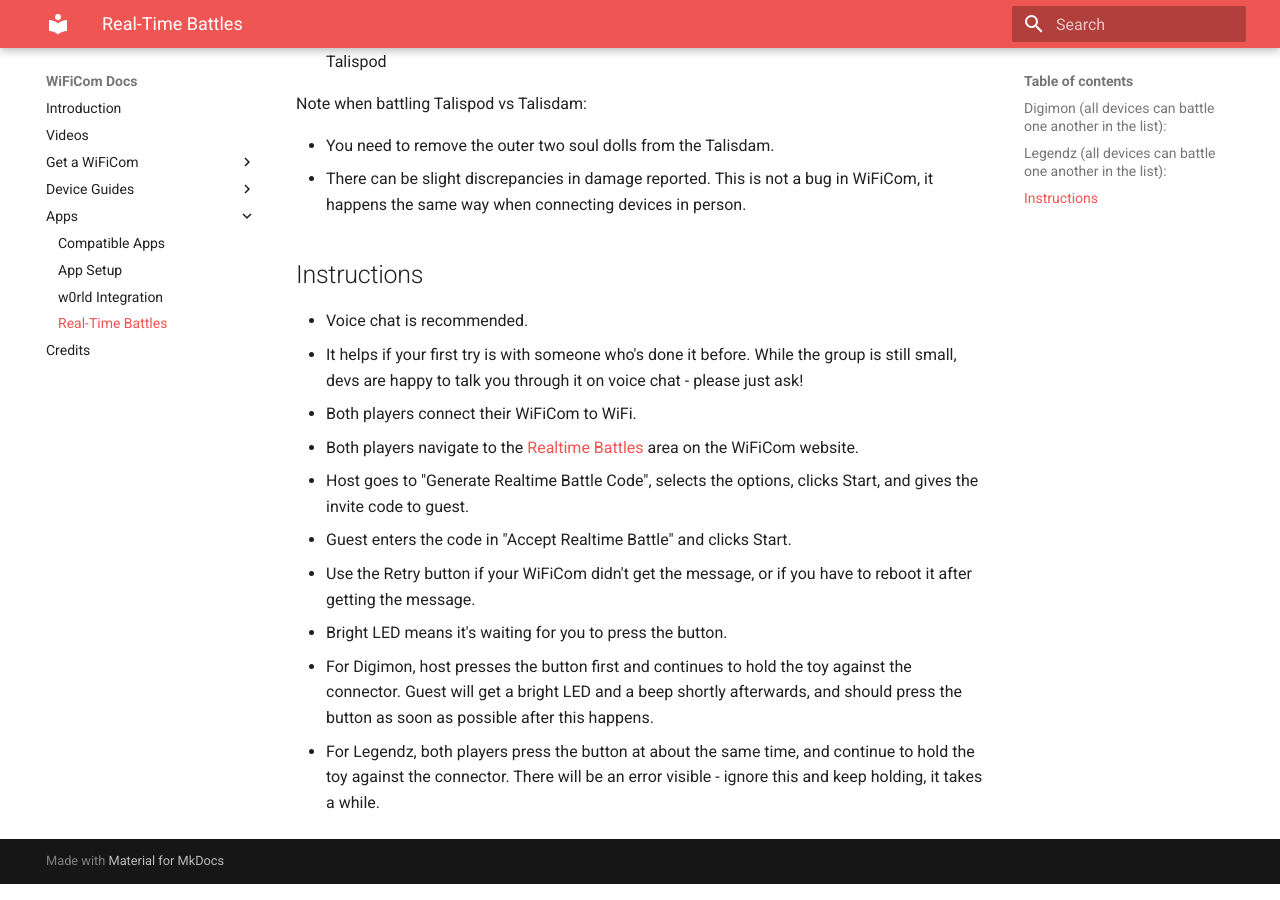
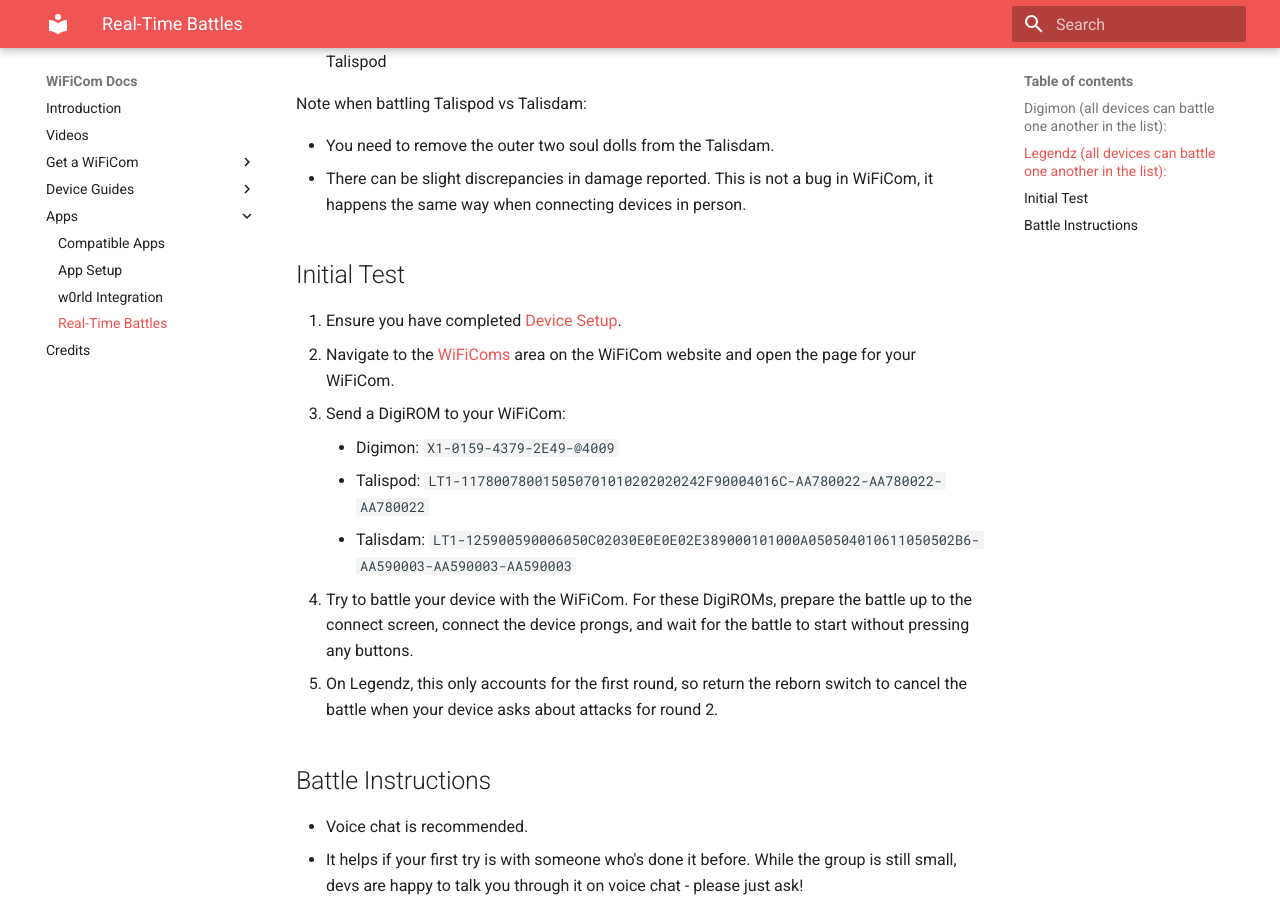
Before and after one commit to mechawrench/wificom-docs, an MkDocs documentation site: the page built from docs/realtime_battles.md, in a window 1280 px wide and 900 px high, scrolled down 523 px. Built offline with MkDocs 1.6.1 and Material for MkDocs 9.7.7, drawn with Linux system fonts in a browser that asks for light colours.

Commit message:
RTB initial test

```diff
--- a/docs/realtime_battles.md
+++ b/docs/realtime_battles.md
@@ -19,7 +19,18 @@
 - You need to remove the outer two soul dolls from the Talisdam.
 - There can be slight discrepancies in damage reported. This is not a bug in WiFiCom, it happens the same way when connecting devices in person.
 
-## Instructions
+## Initial Test
+
+1. Ensure you have completed [Device Setup](device_setup.md).
+1. Navigate to the [WiFiComs](https://wificom.dev/wifi-devices) area on the WiFiCom website and open the page for your WiFiCom.
+1. Send a DigiROM to your WiFiCom:
+    * Digimon: `X1-0159-4379-2E49-@4009`
+    * Talispod: `LT1-117800780015050701010202020242F90004016C-AA780022-AA780022-AA780022`
+    * Talisdam: `LT1-125900590006050C02030E0E0E02E389000101000A050504010611050502B6-AA590003-AA590003-AA590003`
+1. Try to battle your device with the WiFiCom. For these DigiROMs, prepare the battle up to the connect screen, connect the device prongs, and wait for the battle to start without pressing any buttons.
+1. On Legendz, this only accounts for the first round, so return the reborn switch to cancel the battle when your device asks about attacks for round 2.
+
+## Battle Instructions
 
 - Voice chat is recommended.
 - It helps if your first try is with someone who's done it before. While the group is still small, devs are happy to talk you through it on voice chat - please just ask!
```
